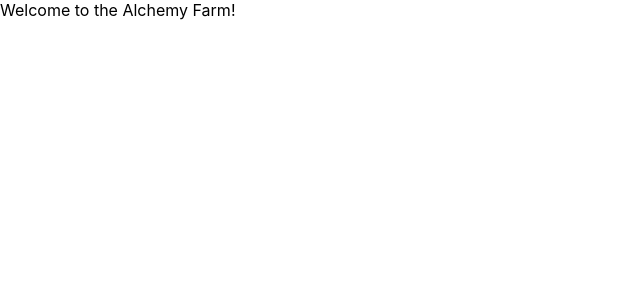
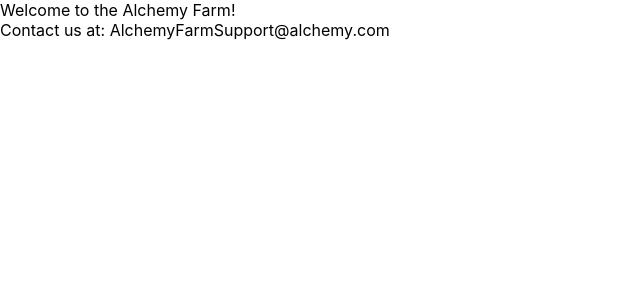
Before and after one commit to rileyjhoff/2.1a-react-animal-farm-from-scratch, a React (Create React App) app: page / in a window 1280 px wide. Shown: the top 300 px of the page, without its empty margins (0-640 px from the left). Built offline with nearby package versions, Linux system fonts and the light colour scheme.

Commit message:
pass an email prop from App to Footer

```diff
--- a/src/App.js
+++ b/src/App.js
@@ -10,8 +10,8 @@ function App() {
       <Header
         greeting='Welcome to the Alchemy Farm!'
       />
-      {/* <Main />
-      <Footer /> */}
+      {/* <Main /> */}
+      <Footer email='AlchemyFarmSupport@alchemy.com' />
     </div>
   );
 }
--- a/src/components/Footer/Footer.js
+++ b/src/components/Footer/Footer.js
@@ -1,11 +1,11 @@
 import React from 'react';
 import './Footer.css';
 
-export default function Footer() {
+export default function Footer({ email }) {
   return (
     <footer>
       <div>
-        Footer
+        Contact us at: {email}
       </div>
     </footer>
   );
```
